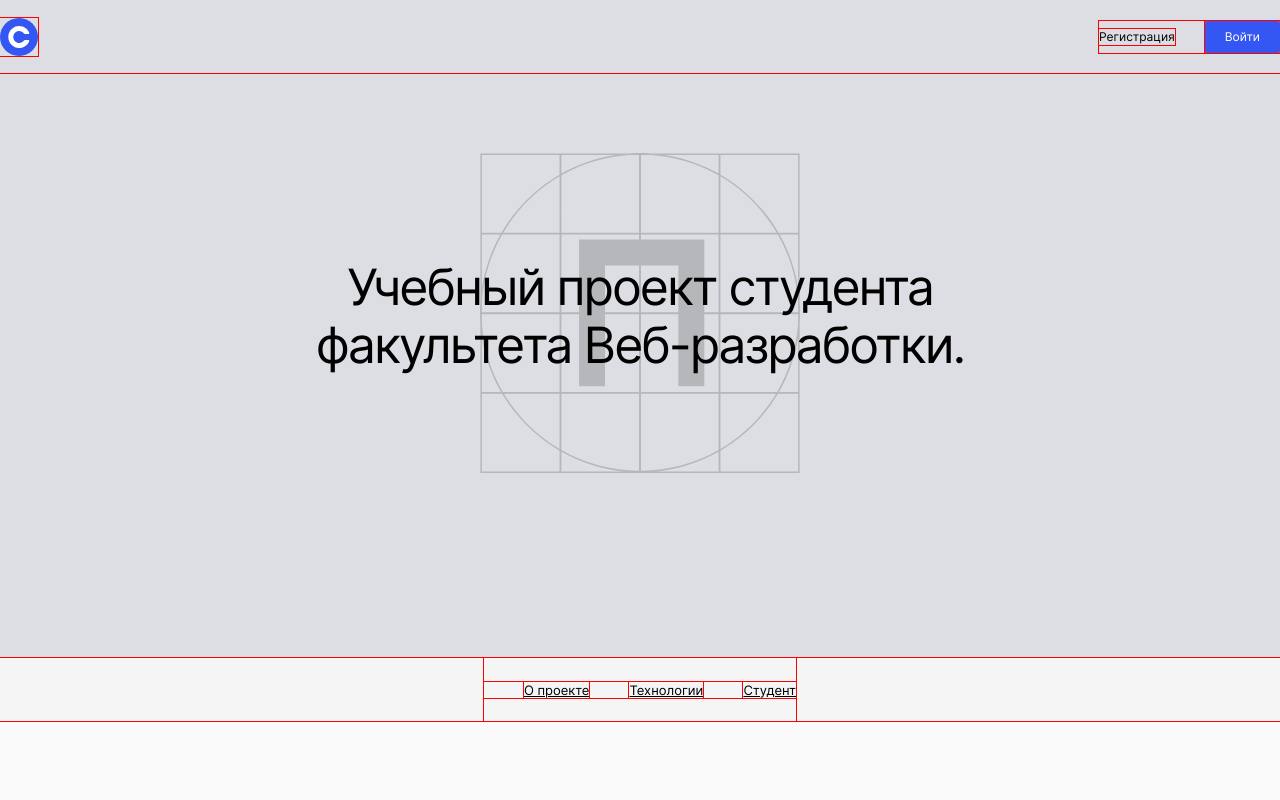
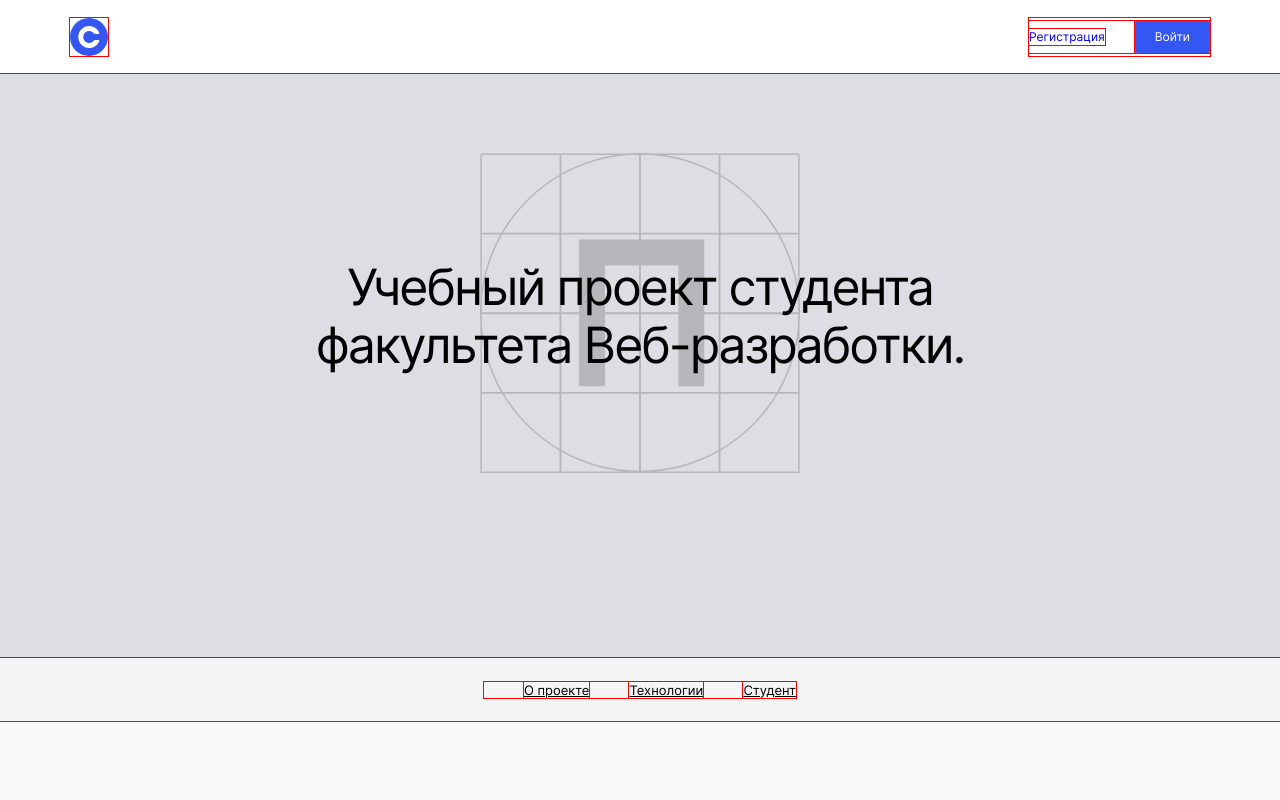
Before and after one commit to td-diana/movies-explorer-frontend, a React (Create React App) app: page / in a window 1280 px wide. Shown: the top 800 px of the page. Built offline with nearby package versions, Linux system fonts and the light colour scheme.

Commit message:
переписал Header и Navigation

```diff
--- a/src/components/App/App.js
+++ b/src/components/App/App.js
@@ -1,14 +1,27 @@
+import { Route, Routes } from "react-router-dom";
+// import { useState } from "react";
 import "./App.css";
 import Header from "../Header/Header";
 import Main from "../Main/Main";
-import Footer from '../Footer/Footer';
+import Footer from "../Footer/Footer";
+import Movies from "../Movies/Movies";
 
 function App() {
-
   return (
     <div className="app">
-      <Header />
-      <Main />
+      <Routes>
+        <Route
+          exact
+          path="/"
+          element={[<Header LoggeIn={false} />, <Main LoggeIn={false} />]}
+        />
+
+        <Route
+          path="/movies"
+          element={[<Header LoggeIn={true} />, <Movies LoggeIn={true} />]}
+        />
+      </Routes>
+      {/* <Main /> */}
       <Footer />
     </div>
   );
--- a/src/components/Footer/Footer.css
+++ b/src/components/Footer/Footer.css
@@ -11,7 +11,6 @@
   padding: 79px 70px 20px;
   display: flex;
   justify-content: space-between;
-  box-sizing: border-box;
   gap: 20px;
   flex-direction: column;
 }
--- a/src/components/Header/Header.css
+++ b/src/components/Header/Header.css
@@ -1,20 +1,22 @@
 .header {
   display: flex;
   width: 100%;
-  background-color: #dddee3;
+  justify-content: space-around;
+  /* background-color: #dddee3;
   flex-direction: column;
-  align-items: center;
+  align-items: center; */
 }
-.header__top-bar {
+
+.header__container {
   max-width: 1280px;
   width: 100%;
-  height: 74px;
-  /* padding: 18px 70px; */
-  padding: 0;
-  margin: 0 70px;
+  padding: 18px 70px;
   display: flex;
   justify-content: space-between;
-  align-items: center;
+  /* height: 74px; */
+  /* padding: 0;
+  margin: 0 70px; */
+  /* align-items: center; */
 }
 
 .header__logo {
@@ -22,7 +24,7 @@
   height: 38px;
 }
 
-.header__navbar {
+/* .header__navbar {
   display: flex;
 }
 
@@ -52,4 +54,4 @@
   border-radius: 3px;
   color: #fff;
   padding: 8px 20px;
-}
+} */
--- a/src/components/Header/Header.js
+++ b/src/components/Header/Header.js
@@ -3,36 +3,14 @@ import "./Header.css";
 import logo from "../../images/logo-movies-explorer-blue.svg";
 import Navigation from "../Navigation/Navigation";
 
-function Header({ loggedIn }) {
+function Header({ LoggeIn}) {
   return (
     <header className="header">
-      <div className="header__top-bar">
+      <div className="header__container">
         <Link to="/" className="header__logo">
           <img src={logo} alt="логотип" />
         </Link>
-        <>
-      {!loggedIn ? (
-        <nav className="header__navbar">
-          <ul className="header__navbar-list">
-            <li>
-              <Link to="/signup" className="header__navbar-link">
-                Регистрация
-              </Link>
-            </li>
-            <li>
-              <Link
-                to="/signin"
-                className="header__navbar-link header__navbar-link_signin"
-              >
-                Войти
-              </Link>
-            </li>
-          </ul>
-        </nav>
-) : (
-<Navigation />
-)}
-        </>
+        <Navigation LoggeIn={LoggeIn} />
       </div>
     </header>
   );
--- a/src/components/Movies/Movies.css
+++ b/src/components/Movies/Movies.css
@@ -0,0 +1,3 @@
+.movies {
+
+}
--- a/src/components/Movies/Movies.js
+++ b/src/components/Movies/Movies.js
@@ -0,0 +1,12 @@
+
+import "./Movies.css";
+
+function Movies() {
+  return (
+    <div className="movies">
+
+    </div>
+  );
+}
+
+export default Movies;
--- a/src/components/NavTab/NavTab.css
+++ b/src/components/NavTab/NavTab.css
@@ -6,8 +6,12 @@
   background-color: #f5f5f5;
 }
 
-.nav-tab__nav {
+.nav-tab__container {
+  display: flex;
+  max-width: 1280px;
   width: 100%;
+  padding: 0px 70px;
+  justify-content: center;
 }
 
 .nav-tab__list {
--- a/src/components/Navigation/Navigation.css
+++ b/src/components/Navigation/Navigation.css
@@ -1,20 +1,31 @@
 .navigation {
   display: flex;
-  width: 100%;
+  /* flex-direction: column;
+  width: 100%; */
   align-items: center;
-  background-color: #fff;
+  /* background-color: #dddee3; */
+  /* background-color: #fff; */
 }
 
 .navigation__list {
   display: flex;
+  align-items: center;
   list-style: none;
   margin: 0;
   padding: 0;
-  gap: 16px;
+  gap: 30px;
   align-items: center;
 }
 
-.navigation__item {
+.navigation__list-loggedin {
+  gap: 20px;
+}
+
+.navigation__link-signin {
+  background-color: #3456f3;
+  border-radius: 3px;
+  color: #fff;
+  padding: 8px 20px;
 }
 
 .navigation__link {
@@ -25,7 +36,7 @@
   display: flex;
   align-items: center;
   text-align: right;
-  color: #000000;
+  /* color: #000000; */
   text-decoration: none;
 }
 
@@ -43,7 +54,7 @@
   padding-left: 11px;
   padding-right: 36px;
   margin-left: 364px;
-  margin-right: 70px;
+  /* margin-right: 70px; */
 }
 
 .navigation__link-account::after {
--- a/src/components/Navigation/Navigation.js
+++ b/src/components/Navigation/Navigation.js
@@ -1,10 +1,30 @@
 import { Link } from "react-router-dom";
 import "./Navigation.css";
 
-function Navigation() {
+function Navigation({ LoggeIn }) {
   return (
+    <>
+      {!LoggeIn ? (
         <nav className="navigation">
           <ul className="navigation__list">
+            <li navigation__item>
+              <Link to="/signup" className="navigation__link">
+                Регистрация
+              </Link>
+            </li>
+            <li navigation__item>
+              <Link
+                to="/signin"
+                className="navigation__link navigation__link-signin"
+              >
+                Войти
+              </Link>
+            </li>
+          </ul>
+        </nav>
+      ) : (
+        <nav className="navigation">
+          <ul className="navigation__list navigation__list-loggedin">
             <li className="navigation__item">
               <Link to="/movies" className="navigation__link">
                 Фильмы
@@ -16,12 +36,17 @@ function Navigation() {
               </Link>
             </li>
             <li className="navigation__item">
-          <Link to="/profile" className="navigation__link navigation__link-account">
+              <Link
+                to="/profile"
+                className="navigation__link navigation__link-account"
+              >
                 Аккаунт
               </Link>
             </li>
           </ul>
         </nav>
+      )}
+    </>
   );
 }
 
--- a/src/components/Portfolio/Portfolio.css
+++ b/src/components/Portfolio/Portfolio.css
@@ -11,7 +11,6 @@
   width: 100%;
   display: flex;
   justify-content: space-between;
-  box-sizing: border-box;
   gap: 50px;
   flex-direction: column;
   padding: 0 70px 125px;
@@ -30,14 +29,14 @@
   font-weight: 400;
   font-size: 18px;
   line-height: 1.11;
-  color: #A0A0A0;
+  color: #a0a0a0;
   margin: 0;
 }
 
 .portfolio__item {
   display: flex;
   padding-bottom: 19px;
-  border-bottom: 1px solid #E8E8E8;
+  border-bottom: 1px solid #e8e8e8;
   box-sizing: border-box;
 }
 
@@ -53,10 +52,10 @@
 }
 
 .portfolio__link::after {
-    content: '';
+  content: "";
   width: 24px;
   height: 18px;
-    background-image: url('../../images/link.svg');
+  background-image: url("../../images/link.svg");
   background-repeat: no-repeat;
   background-size: contain;
   position: absolute;
--- a/src/components/Promo/Promo.css
+++ b/src/components/Promo/Promo.css
@@ -9,7 +9,8 @@
 .promo__container {
   display: flex;
   max-width: 1280px;
-  /* width: 100%; */
+  width: 100%;
+  padding: 0px 70px;
   background-image: url("../../images/promo-logo.svg");
   background-repeat: no-repeat;
   background-position-x: 50%;
```
Also changed, not shown: src/components/App/App.css (+5 -2 lines). Lines whose indentation alone changed are shown as unchanged.
